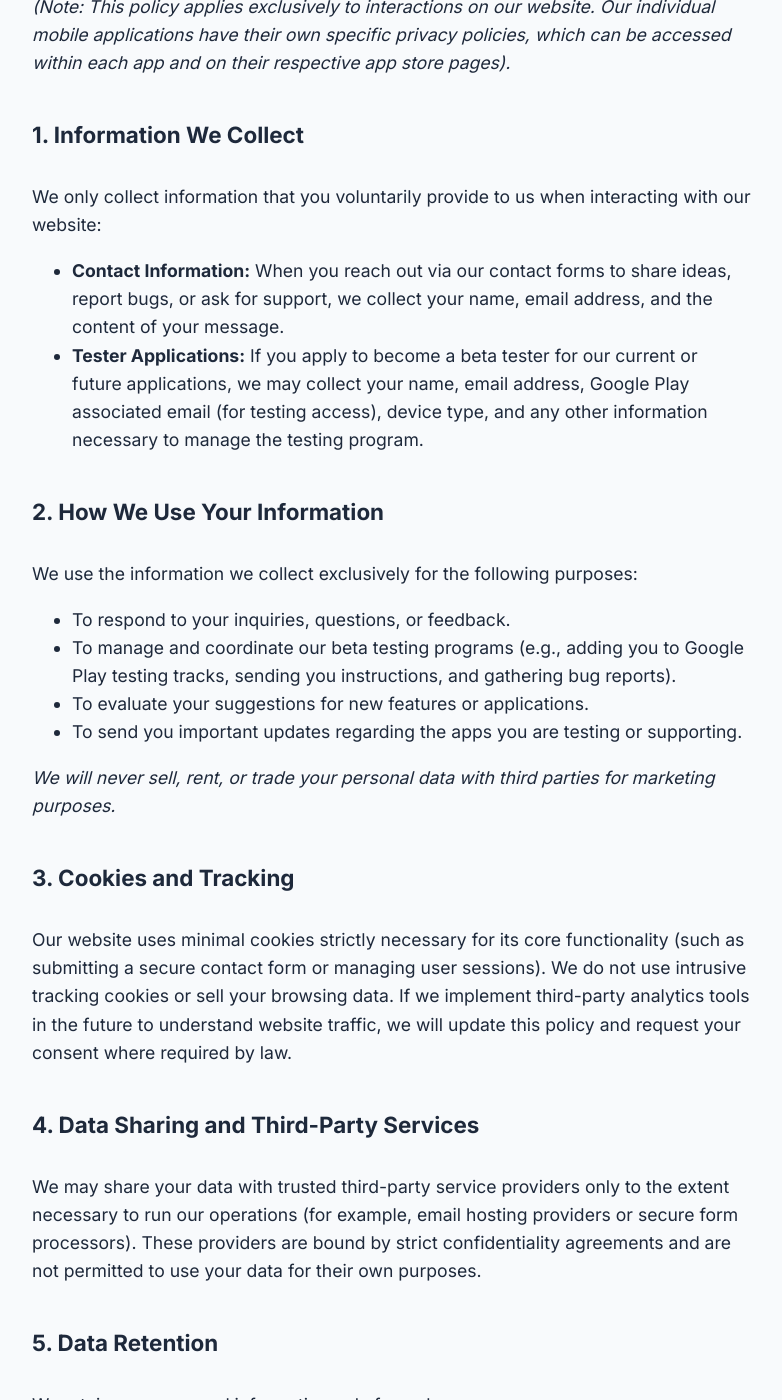
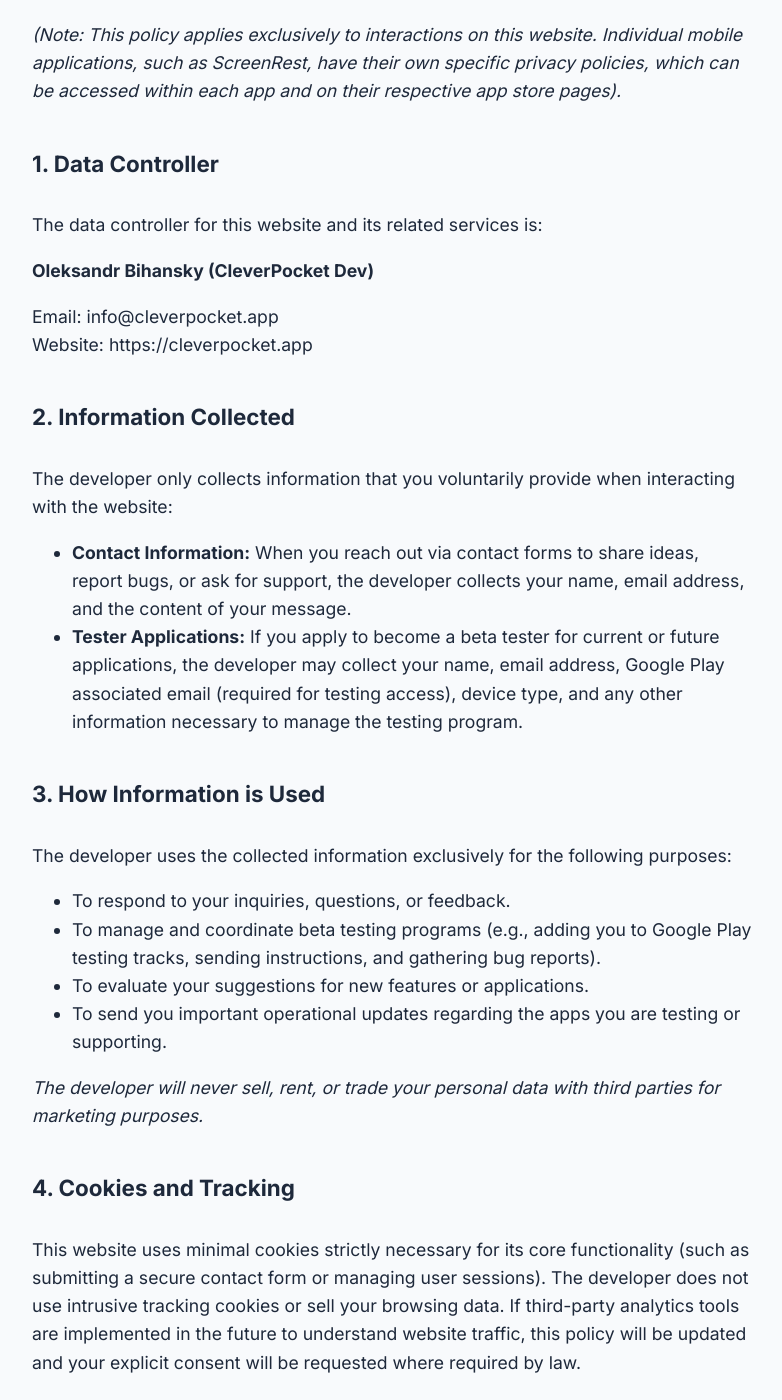
Before and after one commit to digitalcreat0r/sitoweb, a Jekyll site: the page built from privacy-policy.md, in a window 1280 px wide and 1400 px high, scrolled down 432 px. Shown: the whole window, without its empty margins (248-1030 px from the left). Built offline with Jekyll 4.4.1, drawn with Linux system fonts in a browser that asks for light colours; some of the changed text lies outside the part shown.

Commit message:
aggiornamento documenti

```diff
--- a/privacy-policy.md
+++ b/privacy-policy.md
@@ -2,50 +2,59 @@
 layout: document
 title: Privacy Policy
 ---
-# Privacy Policy - CleverPocket Dev
+# Privacy Policy - {{ site.brand }}
 
-*Last updated: May 4, 2026*
+*Last updated: May 21, 2026*
 
-Welcome to **CleverPocket Dev**. We respect your privacy and are committed to protecting your personal data. This Privacy Policy explains how we collect, use, and safeguard your information when you visit our website, apply to be a beta tester, or contact us with feedback and new ideas.
+Welcome to **{{ site.brand }}**. This Privacy Policy is issued by **{{ site.author }}** ("the developer") and explains how personal data is collected, used, and safeguarded when you visit this website, apply to be a beta tester, or initiate contact to share feedback and new ideas. Your privacy is respected and the developer is committed to protecting your personal data.
 
-*(Note: This policy applies exclusively to interactions on our website. Our individual mobile applications have their own specific privacy policies, which can be accessed within each app and on their respective app store pages).*
+*(Note: This policy applies exclusively to interactions on this website. Individual mobile applications, such as ScreenRest, have their own specific privacy policies, which can be accessed within each app and on their respective app store pages).*
 
-## 1. Information We Collect
-We only collect information that you voluntarily provide to us when interacting with our website:
-- **Contact Information:** When you reach out via our contact forms to share ideas, report bugs, or ask for support, we collect your name, email address, and the content of your message.
-- **Tester Applications:** If you apply to become a beta tester for our current or future applications, we may collect your name, email address, Google Play associated email (for testing access), device type, and any other information necessary to manage the testing program.
+## 1. Data Controller
+The data controller for this website and its related services is:
 
-## 2. How We Use Your Information
-We use the information we collect exclusively for the following purposes:
+**{{ site.author }} ({{ site.brand }})**
+
+Email: {{ site.email }}<br>
+Website: {{ site.url }}
+
+## 2. Information Collected
+The developer only collects information that you voluntarily provide when interacting with the website:
+- **Contact Information:** When you reach out via contact forms to share ideas, report bugs, or ask for support, the developer collects your name, email address, and the content of your message.
+- **Tester Applications:** If you apply to become a beta tester for current or future applications, the developer may collect your name, email address, Google Play associated email (required for testing access), device type, and any other information necessary to manage the testing program.
+
+## 3. How Information is Used
+The developer uses the collected information exclusively for the following purposes:
 - To respond to your inquiries, questions, or feedback.
-- To manage and coordinate our beta testing programs (e.g., adding you to Google Play testing tracks, sending you instructions, and gathering bug reports).
+- To manage and coordinate beta testing programs (e.g., adding you to Google Play testing tracks, sending instructions, and gathering bug reports).
 - To evaluate your suggestions for new features or applications.
-- To send you important updates regarding the apps you are testing or supporting.
+- To send you important operational updates regarding the apps you are testing or supporting.
 
-*We will never sell, rent, or trade your personal data with third parties for marketing purposes.*
+*The developer will never sell, rent, or trade your personal data with third parties for marketing purposes.*
 
-## 3. Cookies and Tracking
-Our website uses minimal cookies strictly necessary for its core functionality (such as submitting a secure contact form or managing user sessions). We do not use intrusive tracking cookies or sell your browsing data. If we implement third-party analytics tools in the future to understand website traffic, we will update this policy and request your consent where required by law.
+## 4. Cookies and Tracking
+This website uses minimal cookies strictly necessary for its core functionality (such as submitting a secure contact form or managing user sessions). The developer does not use intrusive tracking cookies or sell your browsing data. If third-party analytics tools are implemented in the future to understand website traffic, this policy will be updated and your explicit consent will be requested where required by law.
 
-## 4. Data Sharing and Third-Party Services
-We may share your data with trusted third-party service providers only to the extent necessary to run our operations (for example, email hosting providers or secure form processors). These providers are bound by strict confidentiality agreements and are not permitted to use your data for their own purposes.
+## 5. Data Sharing and Third-Party Services
+The developer may share your data with trusted third-party service providers only to the extent necessary to run operations (for example, email hosting providers or secure form processors). These providers are bound by strict confidentiality agreements and are not permitted to use your data for their own purposes.
 
-## 5. Data Retention
-We retain your personal information only for as long as necessary:
+## 6. Data Retention
+The developer retains your personal information only for as long as necessary:
 - **General Inquiries:** Until your question or feedback has been adequately addressed.
-- **Beta Testers:** For the duration of the testing period and a reasonable time thereafter to manage lifetime rewards or future testing opportunities, unless you request to be removed from our tester list.
+- **Beta Testers:** For the duration of the testing period and a reasonable time thereafter to manage lifetime rewards or future testing opportunities, unless you request to be removed from the tester list.
 
-## 6. Your Rights (GDPR & CCPA)
+## 7. Your Rights (GDPR & CCPA)
 Depending on your location, you have specific rights regarding your personal data. You have the right to:
-- Request access to the personal data we hold about you.
+- Request access to the personal data held about you.
 - Request corrections to any inaccurate or incomplete data.
 - Request the deletion of your personal data ("Right to be forgotten").
-- Withdraw your consent at any time if you no longer wish to be a beta tester or receive communications from us.
+- Withdraw your consent at any time if you no longer wish to be a beta tester or receive communications.
 
-To exercise any of these rights, simply email us.
+To exercise any of these rights, simply send an email to the developer.
 
-## 7. Changes to This Policy
-We may update this Privacy Policy from time to time. Any changes will be posted on this page with an updated "Last updated" date. We encourage you to review this policy periodically.
+## 8. Changes to This Policy
+The developer reserves the right to update this Privacy Policy from time to time. Any changes will be posted on this page with an updated "Last updated" date. You are encouraged to review this policy periodically.
 
-## 8. Contact Us
-If you have any questions about this Privacy Policy or how we handle your data, please contact us at: **{{ site.email }}**
+## 9. Contact Information
+If you have any questions about this Privacy Policy or how your data is handled, please contact the developer at:<br>
+**{{ site.email }}**
--- a/terms-of-use.md
+++ b/terms-of-use.md
@@ -50,4 +50,5 @@ The developer reserves the right to modify these terms at any time. Continued us
 These terms are governed by and construed in accordance with the laws of Italy, without regard to its conflict of law principles.
 
 ## 9. Contact Information
-If you have any questions regarding these terms, please contact the developer at: **{{ site.email }}**
+If you have any questions regarding these terms, please contact the developer at:<br>
+**{{ site.email }}**
```
Also changed, not shown: other parts of terms-of-use.md (+1 -1 lines), policies/privacy-policy-screenrest.md (+2 -2 lines).
